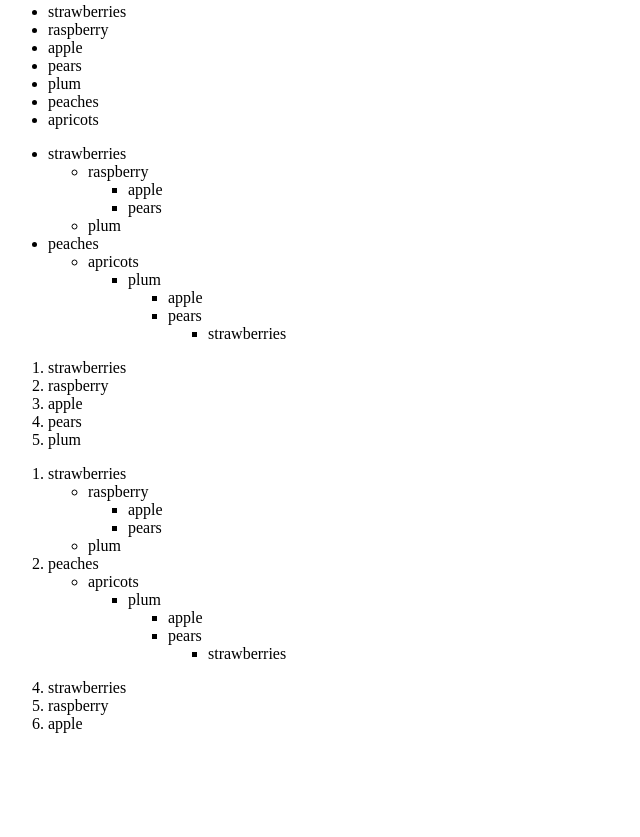
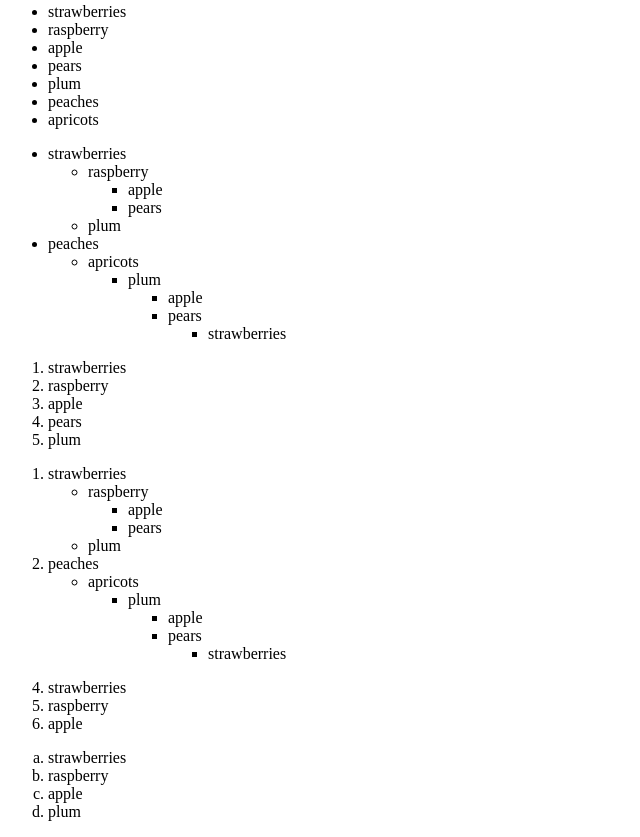
Before and after one commit to nertc/html-css-day1-text-elements-tutorials, a plain HTML site: page index.html in a window 1280 px wide. Shown: the part 896-1733 px from the top of the page, without its empty margins (0-640 px from the left). Before the commit the page ends 1645 px from the top, so only its background shows below. Drawn offline with Linux system fonts and the light colour scheme.

Commit message:
###Tutorial #10

```diff
--- a/index.html
+++ b/index.html
@@ -152,5 +152,11 @@
         <li>raspberry</li>
         <li>apple</li>
     </ol>
+    <ol type="a">
+        <li>strawberries</li>
+        <li>raspberry</li>
+        <li>apple</li>
+        <li>plum</li>
+    </ol>
   </body>
 </html>
```
